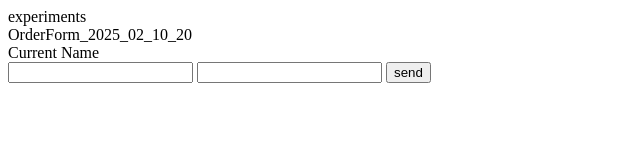
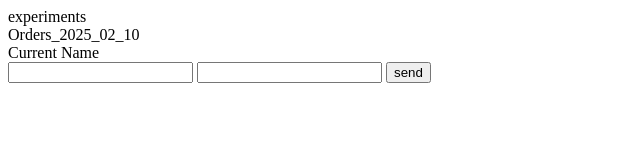
Before and after one commit to a2hexagon/experimental, a plain HTML site: page index.html in a window 1280 px wide. Shown: the full height of the page, 0-640 px from the left. Drawn offline with Linux system fonts and the light colour scheme.

Commit message:
Update index.html

```diff
--- a/index.html
+++ b/index.html
@@ -4,7 +4,7 @@
     <body>
 <div id="display">OrderForm_Date_year_time</div>
 <div id="current">Current Name</div>
-<form id="myForm" name="OrderForm_Date_year_time" action="" class="test" data-netlify="True">
+<form id="myForm" name="Orders_Date_year_time" action="" class="test" data-netlify="True">
     <label for="name" >
         <input type="text" id="name" name="name">
 
@@ -25,12 +25,12 @@
         const year = now.getFullYear();
         const month = String(now.getMonth() + 1).padStart(2, '0'); // Months are 0-indexed
         const day = String(now.getDate()).padStart(2, '0');
-        const hours = String(now.getHours()).padStart(2, '0');
+       // const hours = String(now.getHours()).padStart(2, '0');
        // const minutes = String(now.getMinutes()).padStart(2, '0');
        // const seconds = String(now.getSeconds()).padStart(2, '0');
 
         // Construct the new form name
-        return `OrderForm_${year}_${month}_${day}_${hours}`;
+        return `Orders_${year}_${month}_${day}`;
     }
 
     // Function to update the form name
```
